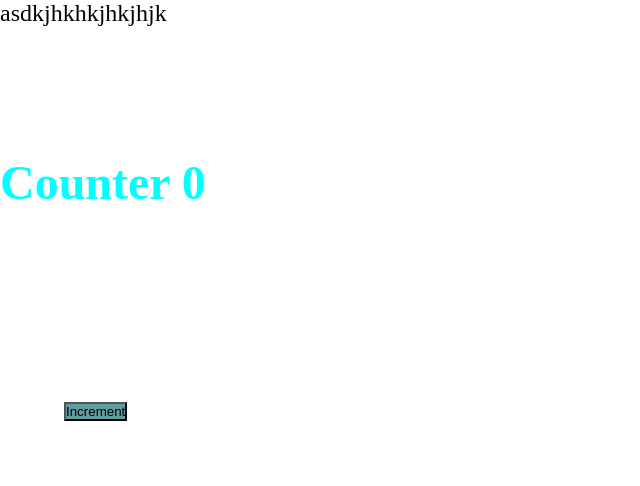
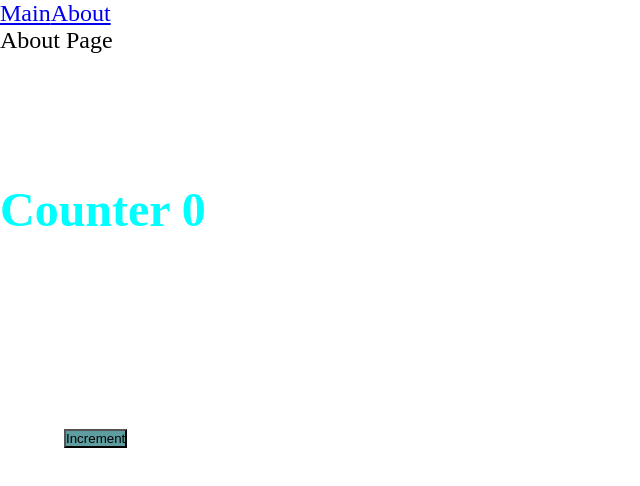
Before and after one commit to braniubojni/react-advanced, a React app: page /about in a window 1280 px wide. Shown: the top 486 px of the page, without its empty margins (0-640 px from the left). Built offline with nearby package versions, Linux system fonts and the light colour scheme.

Commit message:
eh/feat-code-splitting-lazy

```diff
--- a/src/App.tsx
+++ b/src/App.tsx
@@ -1,10 +1,30 @@
+import { Route, Routes } from 'react-router-dom'
 import Counter from './components/Counter'
 import './index.scss'
+import { Link } from 'react-router-dom'
+import LazyLoad from './components/common/LazyLoad'
+import { lazy } from 'react'
+
+const AboutPage = lazy(() => import('./Pages/AboutPage/AboutPage'));
+const MainPage = lazy(() => import('./Pages/MainPage/MainPage'));
+
 
 const App = () => {
 	return (
 		<div className='app'>
-			asdkjhkhkjhkjhjk
+			<Link to="/">Main</Link>
+			<Link to="/about">About</Link>
+			<Routes>
+				<Route path='/about' element={
+					<LazyLoad>
+						<AboutPage />
+					</LazyLoad>
+				} />
+				<Route path='/' element={
+					<LazyLoad>
+						<MainPage />
+					</LazyLoad>} />
+			</Routes>
 			<Counter />
 		</div>
 	)
--- /dev/null
+++ b/src/Pages/AboutPage/AboutPage.tsx
@@ -0,0 +1,9 @@
+import { FC } from "react"
+
+const AboutPage: FC = () => {
+	return (
+		<div>About Page</div>
+	)
+}
+
+export default AboutPage
--- /dev/null
+++ b/src/Pages/MainPage/MainPage.tsx
@@ -0,0 +1,9 @@
+import { FC } from 'react'
+
+const MainPage: FC = () => {
+	return (
+		<div>Main Page</div>
+	)
+}
+
+export default MainPage
--- /dev/null
+++ b/src/components/common/LazyLoad/index.tsx
@@ -0,0 +1,9 @@
+import { memo, Suspense } from "react";
+interface ILazyLoad {
+	children: JSX.Element,
+}
+
+
+const LazyLoad = memo(({ children }: ILazyLoad) => <Suspense fallback={<h1>Loading ...</h1>}>{children}</Suspense>);
+
+export default LazyLoad;
--- a/src/index.tsx
+++ b/src/index.tsx
@@ -1,7 +1,10 @@
 import { render } from "react-dom";
 import App from "./App";
+import { BrowserRouter } from "react-router-dom";
 
 render(
-	<App />,
+	<BrowserRouter>
+		<App />
+	</BrowserRouter>,
 	document.getElementById('root')
 )
```
Also changed, not shown: 1 other file (tests, documents, lock files or other folders).
